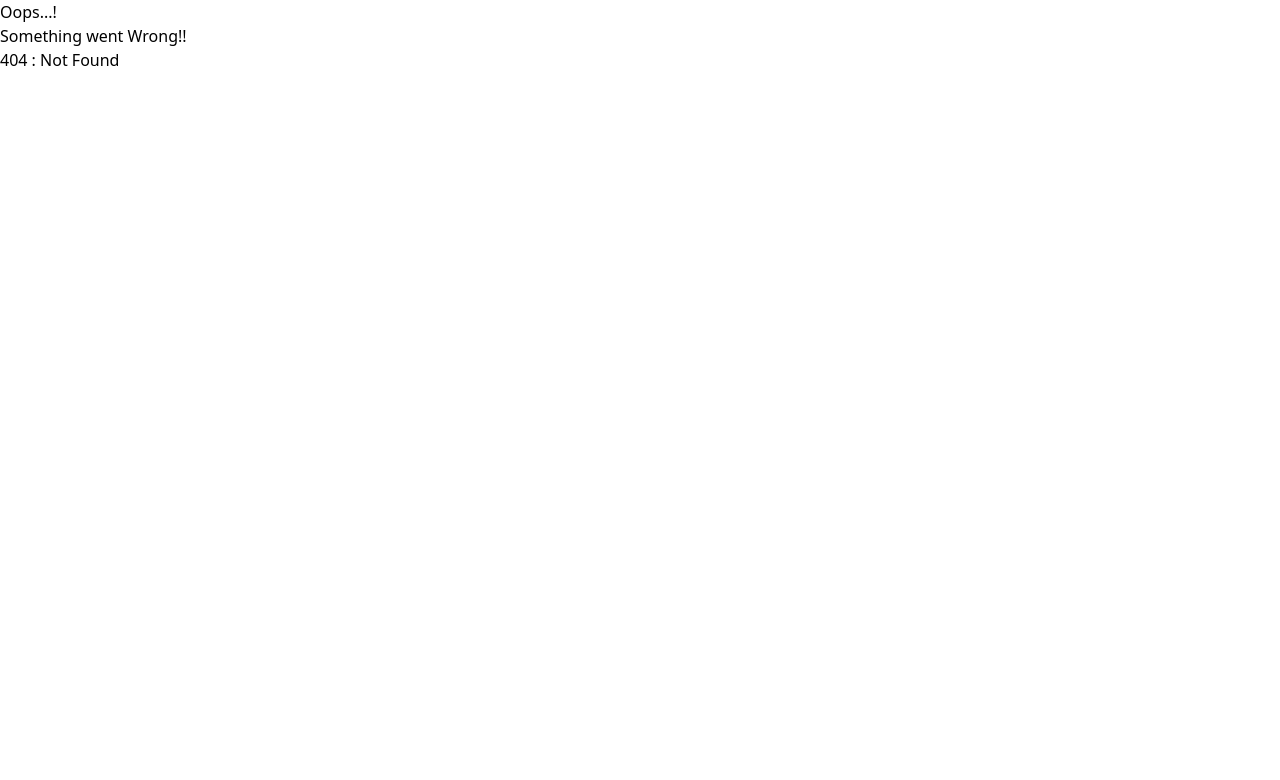
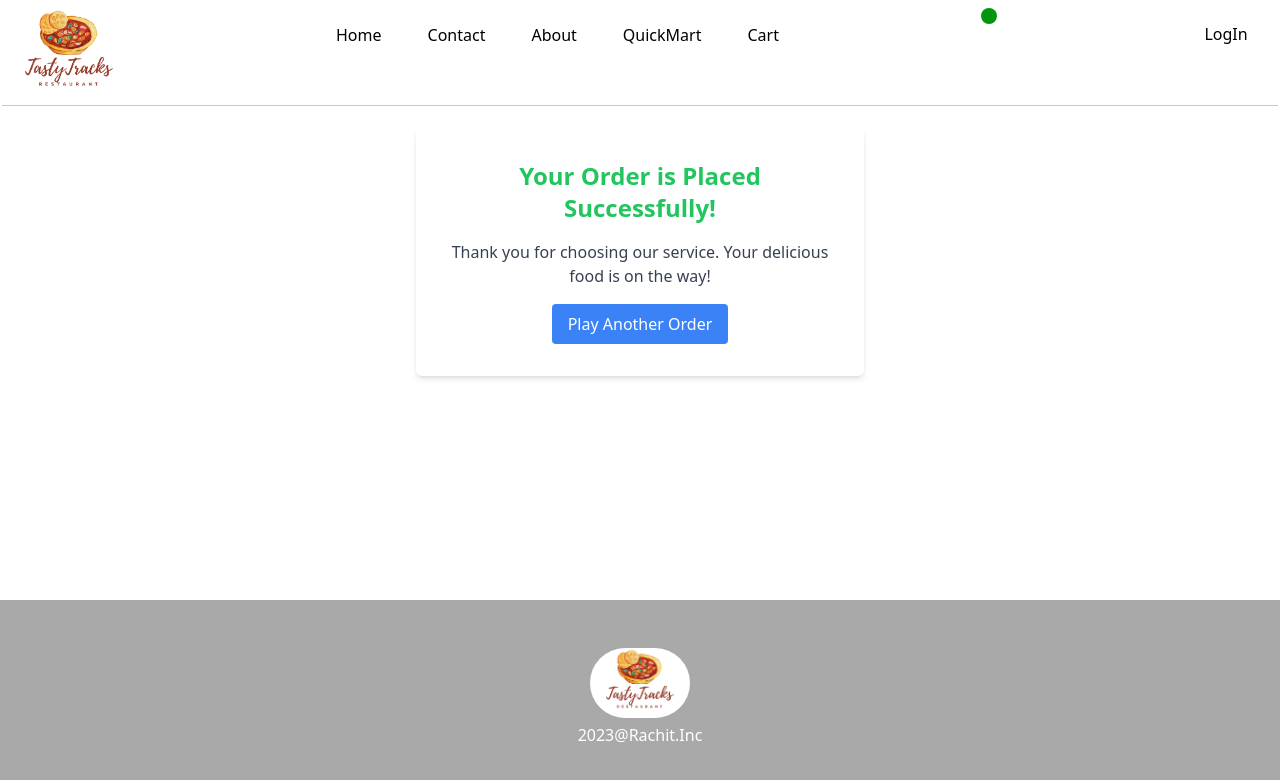
Before and after one commit to Rachit072/Food_App, a React (Vite) app: page /order in a window 1280 px wide. Before the commit this address had no page. Shown: the top 780 px of the page. Built offline with nearby package versions, Linux system fonts and the light colour scheme.

Commit message:
Order Page

```diff
--- a/src/App.js
+++ b/src/App.js
@@ -12,6 +12,7 @@ import RestaurantDetails from "./components/RestaurantDetails";
 import { Provider } from "react-redux";
 import store from "./utils/store";
 import Cart from "./components/Cart";
+import OrderPage from "./components/OrderPage";
 
 const App=()=>{
     return <Provider store={store}>
@@ -54,6 +55,10 @@ const appRouter = createBrowserRouter([
             {
                 path:"/restaurant/:id",
                 element:<RestaurantDetails/>,
+            },
+            {
+                path:"/order",
+                element:<OrderPage/>,
             }
         ]
     }
--- a/src/components/Cart.js
+++ b/src/components/Cart.js
@@ -1,4 +1,5 @@
 import { useDispatch, useSelector } from "react-redux/es/exports";
+import {Link} from 'react-router-dom';
 import { clearCart } from "../utils/cartSlice";
 import {FoodCard} from "./FoodCard";
 
@@ -11,16 +12,22 @@ const Cart =()=>{
     const handleClearCart=()=>{
         dispatch(clearCart());
     }
-
     return <div>
-        <h1 className="font-bold p-2 m-2">Your Cart - {cartItems.length}</h1>
-        <button className="bg-red-100 text-red-700 border border-red-700 rounded px-2 m-4"
+        <h1 className="font-bold p-2 m-2">Your Cart</h1>
+        {totalPrice>0?<button className="bg-red-100 text-red-700 border border-red-700 rounded px-2 m-4 "
             onClick={()=>handleClearCart()}>Clear Cart
-        </button>
+        </button>:null}
         {cartItems.map(item=>
             <FoodCard key={item?.card?.info?.id} {...item?.card?.info} total={totalPrice} />
         )}
-        <p className="font-bold p-2 m-2 mr-20 flex justify-end">Total Price :<span> &#8377;</span>{totalPrice / 100}</p>
+        {totalPrice>0?<p className="font-bold p-2 m-2 mr-20 flex justify-end">Total Price :<span> &#8377;</span>{totalPrice / 100}</p> :null}
+        {totalPrice>0?<Link to="/order">
+            <button className="bg-red-100 text-red-700 border border-red-700 rounded px-2 m-4 float-right">
+                Place Order
+            </button>
+        </Link>:(
+        <p className="text-gray-700 text-center">Your cart is empty. Please add items to your cart to place an order.</p>
+        )}
     </div>
 }
 export default Cart;
--- a/src/components/Header.js
+++ b/src/components/Header.js
@@ -25,20 +25,20 @@ const Header =()=>{
         <Title/>
         <div className="nav-items">
            <ul>
-                <li>
+                <li className="flex items-center">
                     <Link className="py-1 px-2 hover:bg-red-800 hover:text-yellow-100 rounded" to='/'>Home</Link>
                 </li>
-                <li>
+                <li className="flex items-center">
                     <Link className="py-1 px-2 hover:bg-red-800 hover:text-yellow-100 rounded" to='/contact'>Contact</Link>
                 </li>
-                <li>
+                <li className="flex items-center">
                     <Link className="py-1 px-2 hover:bg-red-800 hover:text-yellow-100 rounded" to='/about'>About</Link>
                 </li>
-                <li>
+                <li className="flex items-center">
                     <Link  className="py-1 px-2 hover:bg-red-800 hover:text-yellow-100 rounded"to='/quickMart'>QuickMart</Link>
                 </li>
-                <li>
-                    <Link className="py-1 px-2 hover:bg-red-800 hover:text-yellow-100 rounded" to ='/cart'>Cart-{cartItems.length}-Items</Link>
+                <li className="flex items-center">
+                    <Link className="py-1 px-2  hover:bg-red-800 hover:text-yellow-100 rounded" to ='/cart'>Cart {cartItems.length>0?<span className="inline-block bg-gray-500 text-white rounded-full text-center text-xs h-4 w-4 items-center justify-center">{cartItems.length}</span>:null}</Link>
                 </li>
             </ul>
         </div>
--- /dev/null
+++ b/src/components/OrderPage.js
@@ -0,0 +1,20 @@
+import React from 'react'
+
+const OrderPage = () => {
+    const playAnotherOrder = () => {
+        // window.location.reload();
+    };
+  return (
+    <div className="flex items-center justify-center m-5">
+        <div className="bg-white p-8 rounded-md shadow-md max-w-md text-center">
+            <h1 className="text-2xl font-bold text-green-500 mb-4">Your Order is Placed Successfully!</h1>
+            <p className="text-gray-700">Thank you for choosing our service. Your delicious food is on the way!</p>
+            <button className="mt-4 px-4 py-2 bg-blue-500 text-white rounded hover:bg-blue-700 focus:outline-none focus:shadow-outline-blue" onClick={playAnotherOrder}>
+                Play Another Order
+            </button>
+        </div>
+    </div>
+  )
+}
+
+export default OrderPage;
```
